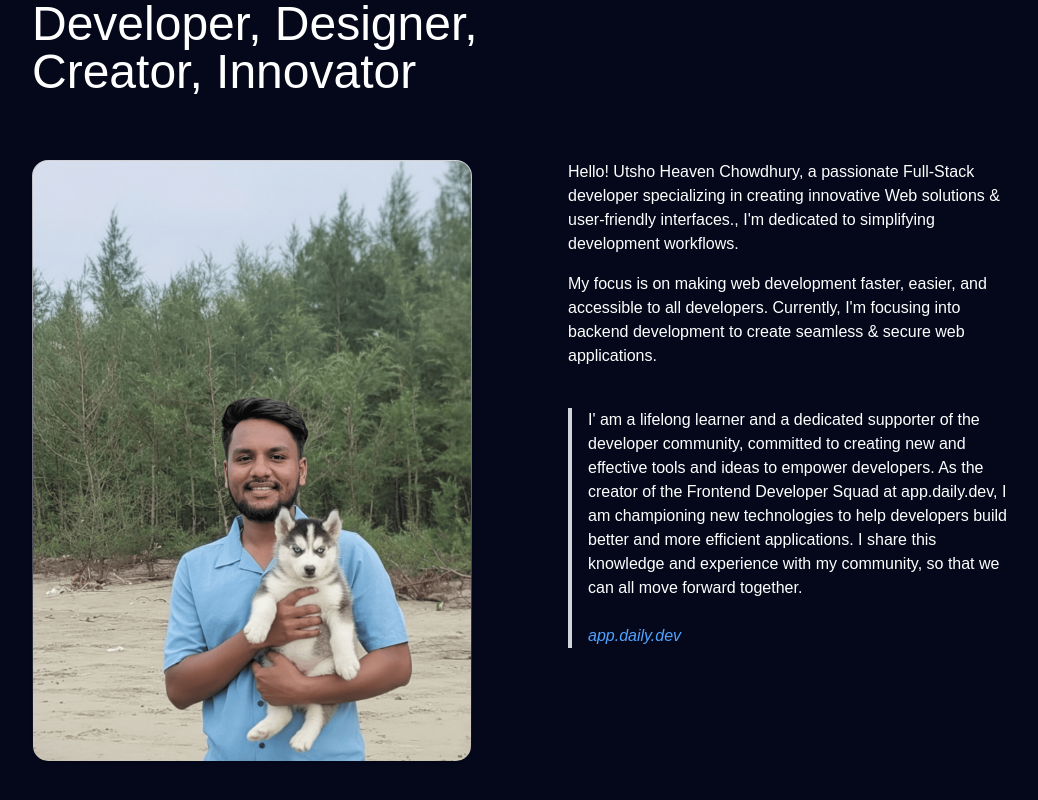
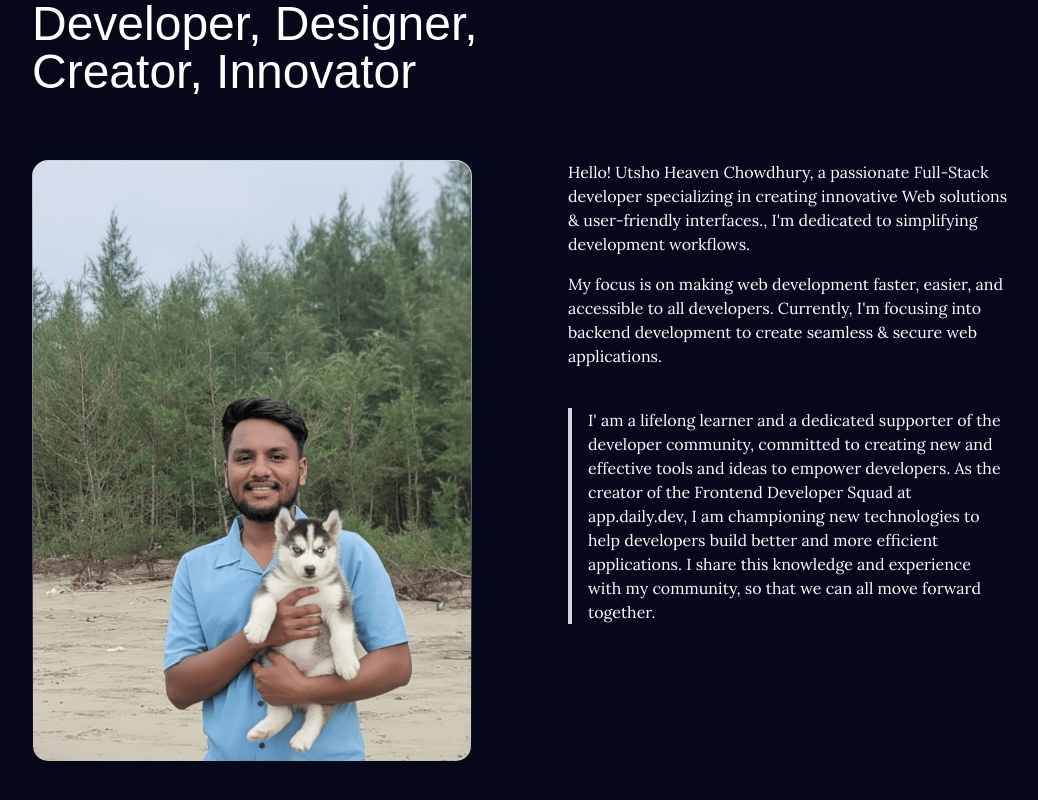
Before and after one commit to uzicodes/utsho-heaven-chowdhury, a Next.js app: page / in a window 1280 px wide. Shown: the part 1528-2328 px from the top of the page, without its empty margins (120-1158 px from the left). Built offline with nearby package versions, Linux system fonts and the light colour scheme.

Commit message:
All main text in your About section now uses the Lora Google font

```diff
--- a/src/app/about/about.tsx
+++ b/src/app/about/about.tsx
@@ -25,13 +25,13 @@ export default function About(): React.ReactElement {
             </div>
 
             <div className="relative space-y-4">
-              <p className="text-white">
+              <p className="text-white lora-font">
                 {`Hello! Utsho Heaven Chowdhury, a passionate Full-Stack developer
                 specializing in creating innovative Web solutions &
                 user-friendly interfaces.`}
                 ,{` I'm dedicated to simplifying development workflows.`}
               </p>
-              <p className="text-white">
+              <p className="text-white lora-font">
                 {`My focus is on making web development faster, easier, and
                 accessible to all developers. Currently, I'm focusing into
                 backend development to create
@@ -40,14 +40,13 @@ export default function About(): React.ReactElement {
 
               <div className="pt-6">
                 <blockquote className="border-l-4 border-gray-300 pl-4">
-                  <p className="text-white">
+                  <p className="text-white lora-font">
                    {`I' am a lifelong learner and a dedicated supporter of the developer community, committed to creating new and effective tools and ideas to empower developers. As the creator of the Frontend Developer Squad at app.daily.dev, I am championing new technologies to help developers build better and more efficient applications. I share this knowledge and experience with my community, so that we can all move forward together.`}
                   </p>
 
                   <div className="mt-6 space-y-3">
                     <cite className="block font-medium text-white">
                       {" "}
-                      <a href="https://app.daily.dev/" target="_blank" rel="noopener noreferrer" className="text-blue-400"> app.daily.dev</a>
                     </cite>
                   </div>
                 </blockquote>
```
